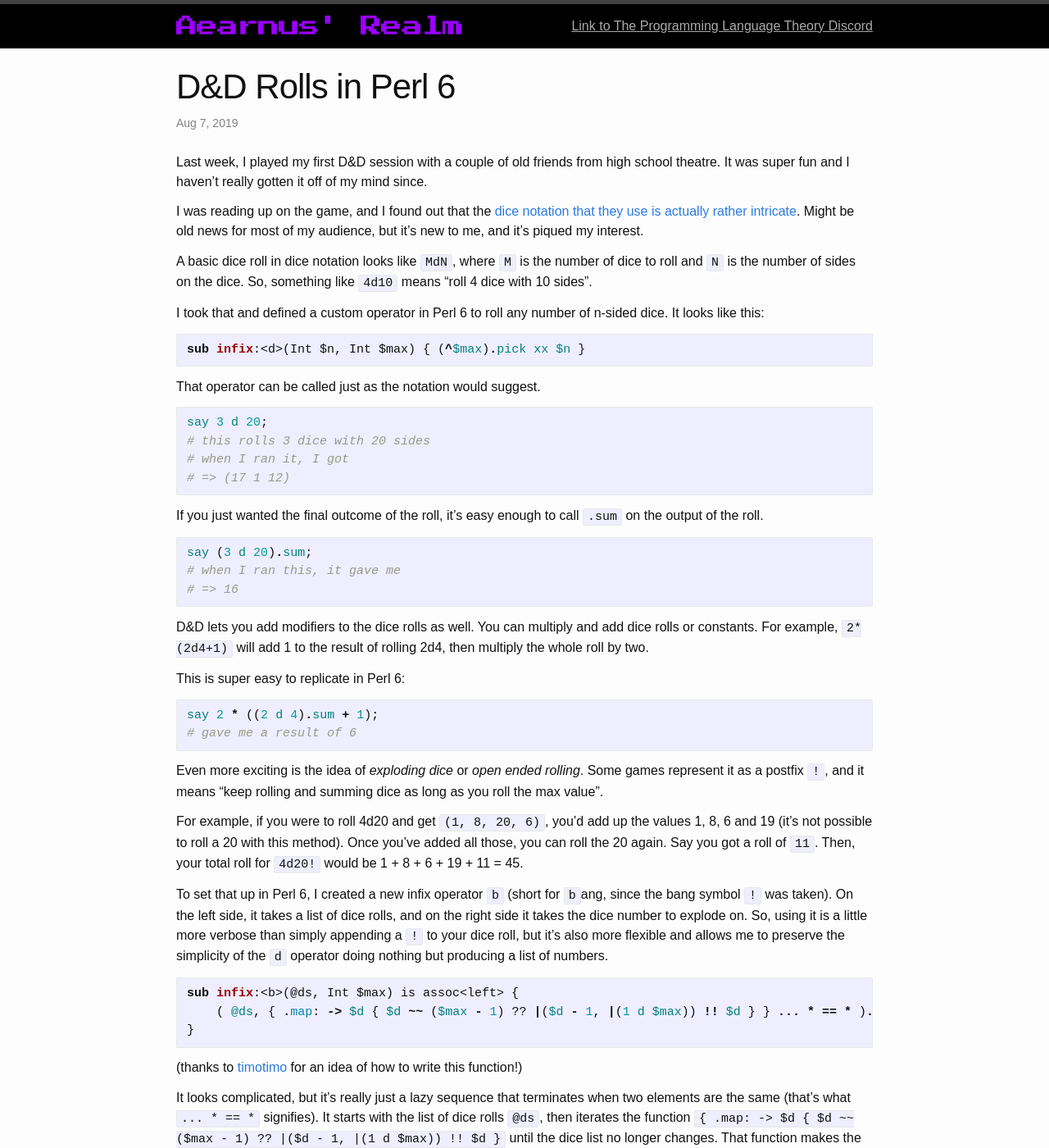
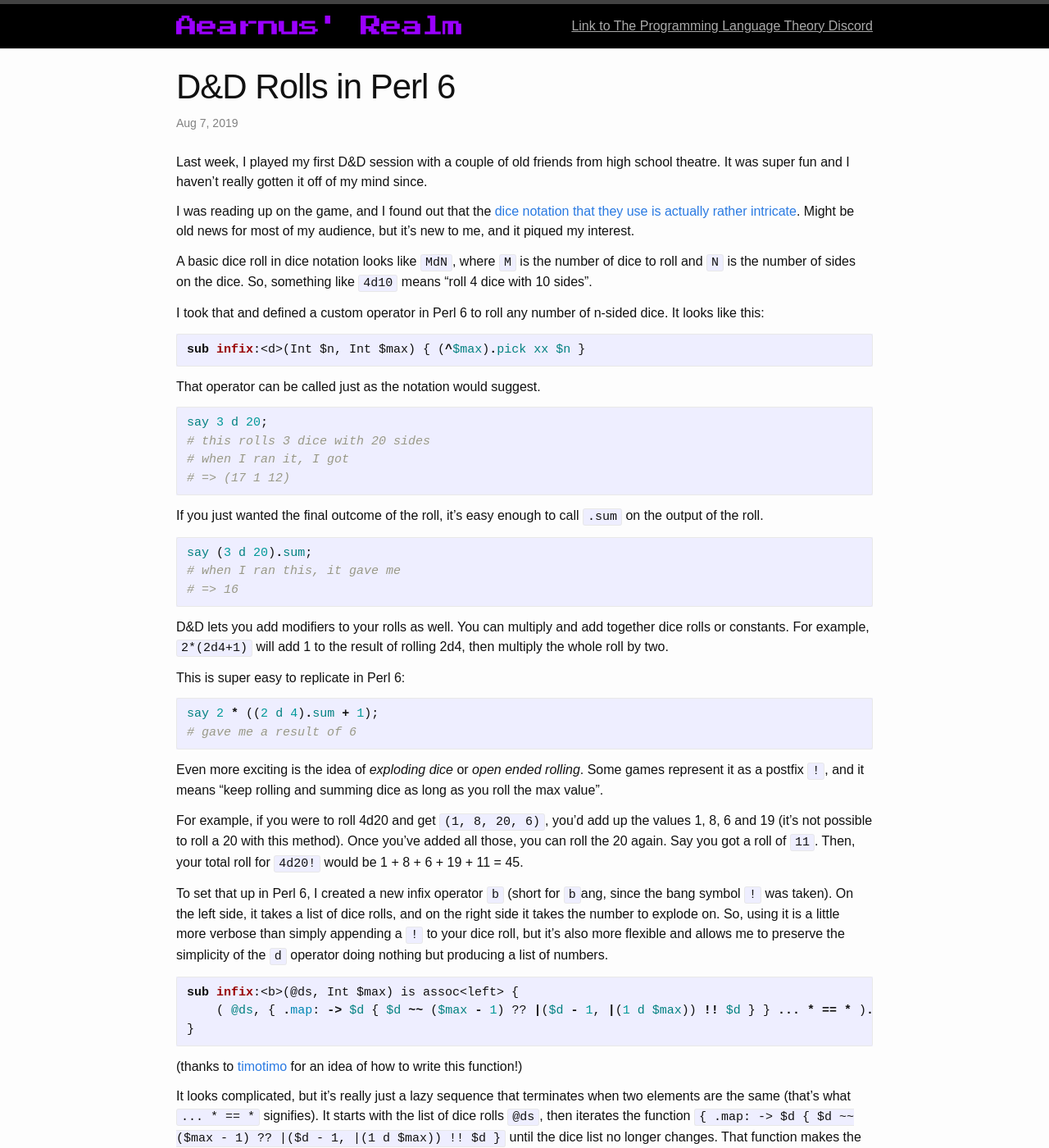
Before and after one commit to DataKinds/datakinds.github.io, a Jekyll site: the page built from _posts/2019-08-06-d-d-rolls-in-perl-6.md, in a window 1280 px wide and 1400 px high. Shown: the whole window at 82% size. Built offline with Jekyll 4.4.1, drawn with Linux system fonts in a browser that asks for light colours; some of the changed text lies outside the part shown.

Commit message:
more grammatical changes

````diff
--- a/_posts/2019-08-06-d-d-rolls-in-perl-6.md
+++ b/_posts/2019-08-06-d-d-rolls-in-perl-6.md
@@ -6,7 +6,7 @@ date: 2019-08-06 17:33 -0700
 
 Last week, I played my first D&D session with a couple of old friends from high school theatre. It was super fun and I haven't really gotten it off of my mind since.
 
-I was reading up on the game, and I found out that the [dice notation that they use is actually rather intricate](https://en.wikipedia.org/wiki/Dice_notation). Might be old news for most of my audience, but it's new to me, and it's piqued my interest.
+I was reading up on the game, and I found out that the [dice notation that they use is actually rather intricate](https://en.wikipedia.org/wiki/Dice_notation). Might be old news for most of my audience, but it's new to me, and it piqued my interest.
 
 A basic dice roll in dice notation looks like `MdN`, where `M` is the number of dice to roll and `N` is the number of sides on the dice. So, something like `4d10` means "roll 4 dice with 10 sides".
 
@@ -33,7 +33,7 @@ say (3 d 20).sum;
 # => 16
 ```
 
-D&D lets you add modifiers to the dice rolls as well. You can multiply and add dice rolls or constants. For example, `2*(2d4+1)` will add 1 to the result of rolling 2d4, then multiply the whole roll by two.
+D&D lets you add modifiers to your rolls as well. You can multiply and add together dice rolls or constants. For example, `2*(2d4+1)` will add 1 to the result of rolling 2d4, then multiply the whole roll by two.
 
 This is super easy to replicate in Perl 6:
 
@@ -46,7 +46,7 @@ Even more exciting is the idea of _exploding dice_ or _open ended rolling_. Some
 
 For example, if you were to roll 4d20 and get `(1, 8, 20, 6)`, you'd add up the values 1, 8, 6 and 19 (it's not possible to roll a 20 with this method). Once you've added all those, you can roll the 20 again. Say you got a roll of `11`. Then, your total roll for `4d20!` would be 1 + 8 + 6 + 19 + 11 = 45.
 
-To set that up in Perl 6, I created a new infix operator `b` (short for `b`ang, since the bang symbol `!` was taken). On the left side, it takes a list of dice rolls, and on the right side it takes the dice number to explode on. So, using it is a little more verbose than simply appending a `!` to your dice roll, but it's also more flexible and allows me to preserve the simplicity of the `d` operator doing nothing but producing a list of numbers.
+To set that up in Perl 6, I created a new infix operator `b` (short for `b`ang, since the bang symbol `!` was taken). On the left side, it takes a list of dice rolls, and on the right side it takes the number to explode on. So, using it is a little more verbose than simply appending a `!` to your dice roll, but it's also more flexible and allows me to preserve the simplicity of the `d` operator doing nothing but producing a list of numbers.
 
 ```perl
 sub infix:<b>(@ds, Int $max) is assoc<left> {
````
Also changed, not shown: other parts of _posts/2019-08-06-d-d-rolls-in-perl-6.md (+1 -1 lines).
